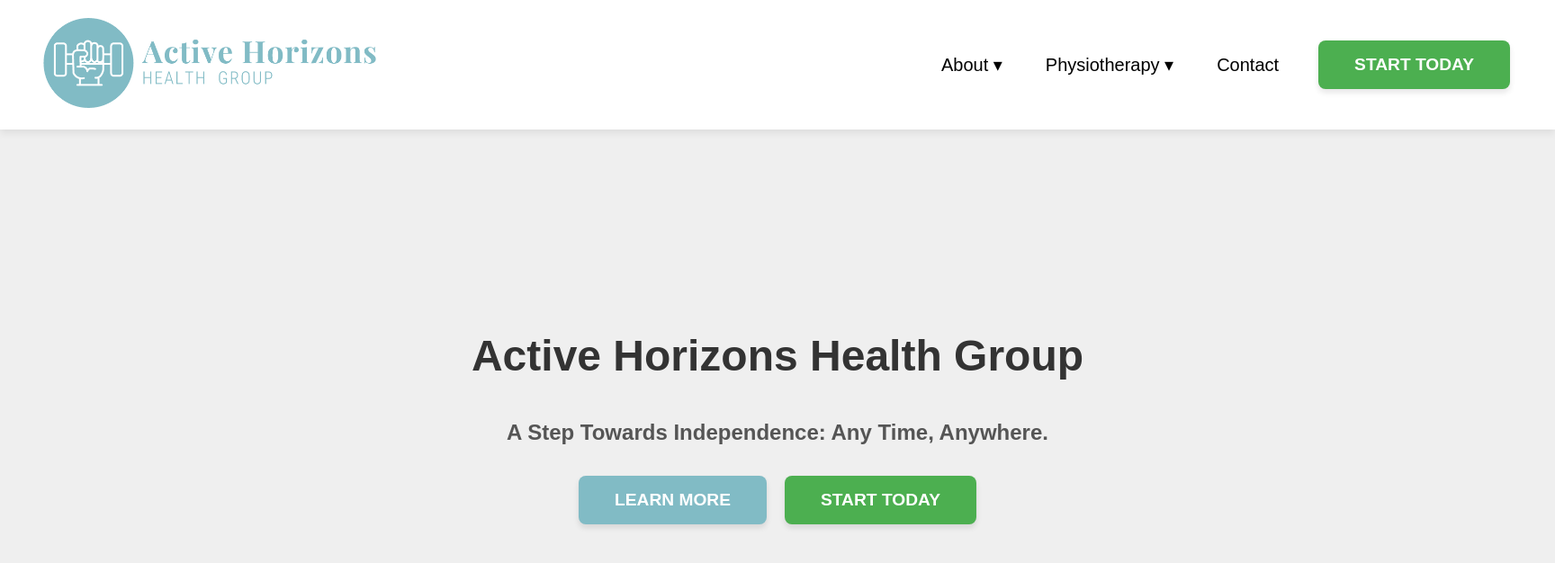
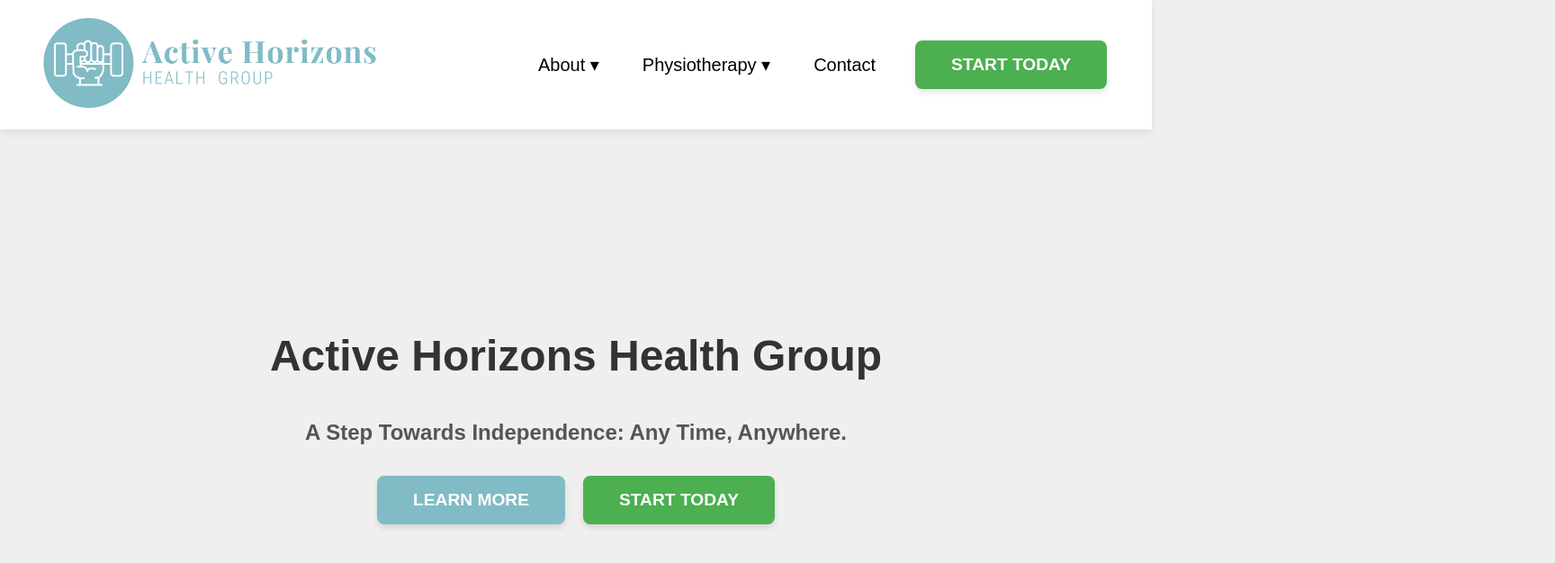
Before and after one commit to justryan55/active-horizons, a React (Vite) app: page / in a window 1280 px wide. Shown: the top 626 px of the page at 90% size, 1728 px wide, since content can reach past the window. Built offline with nearby package versions, Linux system fonts and the light colour scheme.

Commit message:
removed min-width root

```diff
--- a/src/index.css
+++ b/src/index.css
@@ -15,8 +15,6 @@
   padding: 0;
   width: 100%;
   height: 100%;
-  min-width: 135vw
-
 }
 
 p {
```
